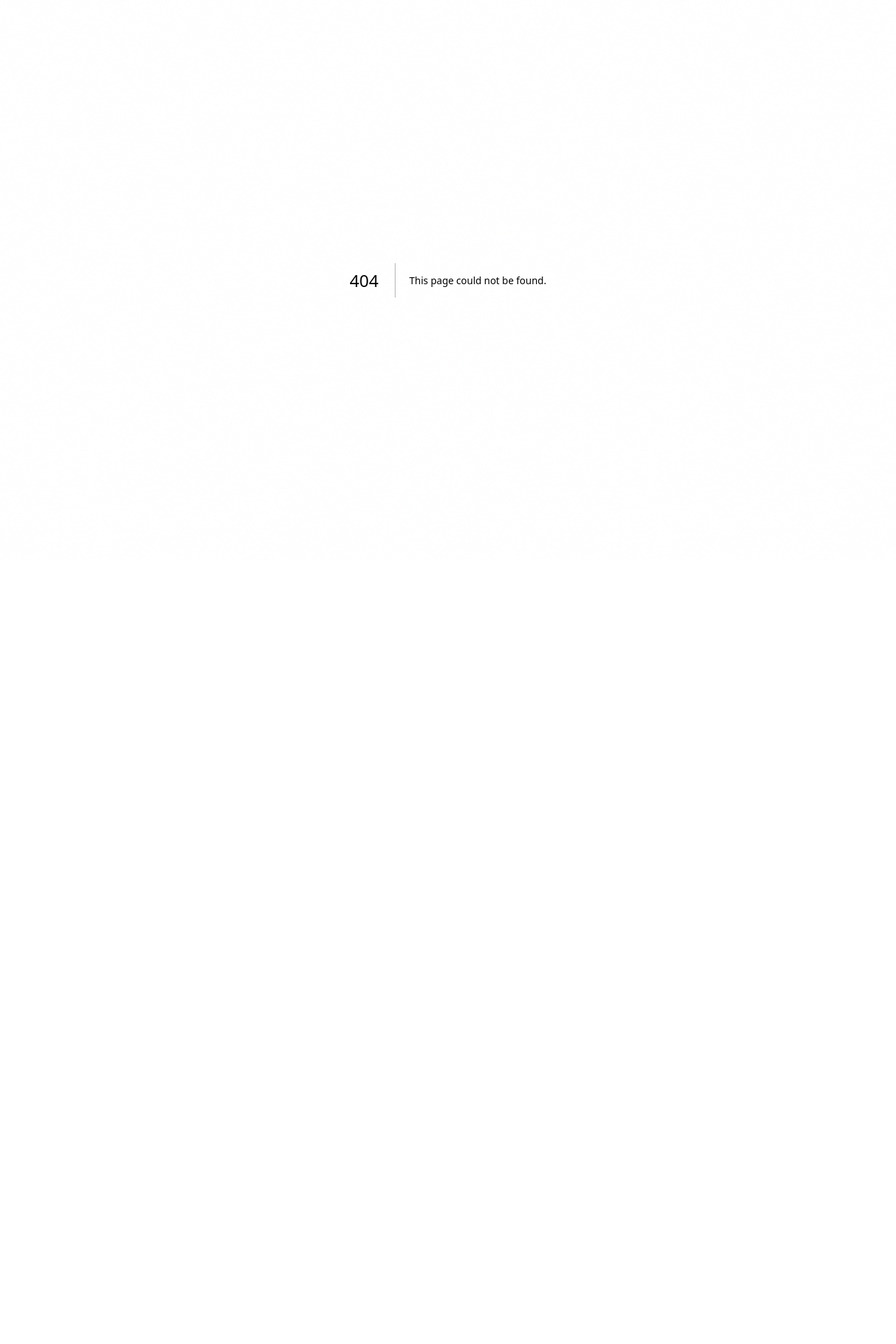
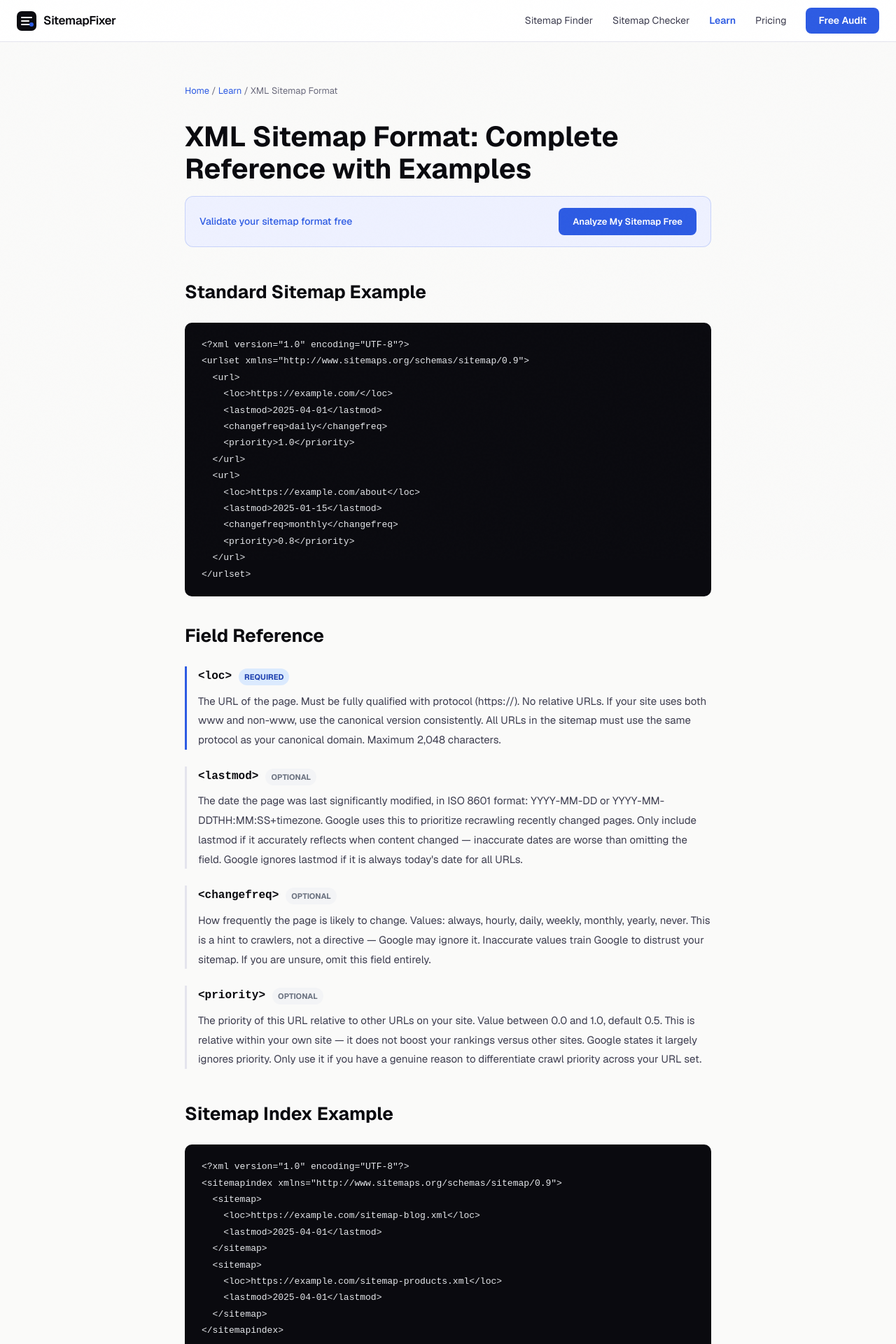
Before and after one commit to Watermelon-Coctail-Bar/sitemap-fixer, a Next.js app: page /learn/xml-sitemap-format in a window 1280 px wide. Before the commit this address had no page. Shown: the top 1920 px of the page at 70% size. Before the commit the page ends 800 px from the top, so only its background shows below. Built offline with nearby package versions, Linux system fonts and the light colour scheme.

Commit message:
Create page.tsx

```diff
--- /dev/null
+++ b/src/app/learn/xml-sitemap-format/page.tsx
@@ -0,0 +1,75 @@
+import type { Metadata } from 'next';
+export const metadata: Metadata = {
+  title: 'XML Sitemap Format: Complete Reference with Examples | SitemapFixer',
+  description: "A complete XML sitemap format reference — required elements, optional tags, attribute values, and working examples for standard sitemaps and sitemap index files.",
+  alternates: { canonical: 'https://sitemapfixer.com/learn/xml-sitemap-format' },
+};
+const fields = [
+  { tag: "loc", req: true, d: "The URL of the page. Must be fully qualified with protocol (https://). No relative URLs. If your site uses both www and non-www, use the canonical version consistently. All URLs in the sitemap must use the same protocol as your canonical domain. Maximum 2,048 characters." },
+  { tag: "lastmod", req: false, d: "The date the page was last significantly modified, in ISO 8601 format: YYYY-MM-DD or YYYY-MM-DDTHH:MM:SS+timezone. Google uses this to prioritize recrawling recently changed pages. Only include lastmod if it accurately reflects when content changed — inaccurate dates are worse than omitting the field. Google ignores lastmod if it is always today's date for all URLs." },
+  { tag: "changefreq", req: false, d: "How frequently the page is likely to change. Values: always, hourly, daily, weekly, monthly, yearly, never. This is a hint to crawlers, not a directive — Google may ignore it. Inaccurate values train Google to distrust your sitemap. If you are unsure, omit this field entirely." },
+  { tag: "priority", req: false, d: "The priority of this URL relative to other URLs on your site. Value between 0.0 and 1.0, default 0.5. This is relative within your own site — it does not boost your rankings versus other sites. Google states it largely ignores priority. Only use it if you have a genuine reason to differentiate crawl priority across your URL set." },
+];
+const example = `<?xml version="1.0" encoding="UTF-8"?>
+<urlset xmlns="http://www.sitemaps.org/schemas/sitemap/0.9">
+  <url>
+    <loc>https://example.com/</loc>
+    <lastmod>2025-04-01</lastmod>
+    <changefreq>daily</changefreq>
+    <priority>1.0</priority>
+  </url>
+  <url>
+    <loc>https://example.com/about</loc>
+    <lastmod>2025-01-15</lastmod>
+    <changefreq>monthly</changefreq>
+    <priority>0.8</priority>
+  </url>
+</urlset>`;
+const indexExample = `<?xml version="1.0" encoding="UTF-8"?>
+<sitemapindex xmlns="http://www.sitemaps.org/schemas/sitemap/0.9">
+  <sitemap>
+    <loc>https://example.com/sitemap-blog.xml</loc>
+    <lastmod>2025-04-01</lastmod>
+  </sitemap>
+  <sitemap>
+    <loc>https://example.com/sitemap-products.xml</loc>
+    <lastmod>2025-04-01</lastmod>
+  </sitemap>
+</sitemapindex>`;
+export default function Page() {
+  return (
+    <div style={{ maxWidth: 800, margin: '0 auto', padding: '60px 24px' }}>
+      <nav style={{ fontSize: 13, color: '#6b6b7d', marginBottom: 32 }}>
+        <a href="/" style={{ color: '#2d5be3', textDecoration: 'none' }}>Home</a>{' / '}
+        <a href="/learn" style={{ color: '#2d5be3', textDecoration: 'none' }}>Learn</a>{' / '}
+        <span>XML Sitemap Format</span>
+      </nav>
+      <h1 style={{ fontSize: 40, fontWeight: 700, color: '#0a0a0f', marginBottom: 16, lineHeight: 1.15 }}>XML Sitemap Format: Complete Reference with Examples</h1>
+      <div style={{ background: '#eef1ff', border: '1px solid rgba(45,91,227,0.2)', borderRadius: 12, padding: '16px 20px', marginBottom: 40, display: 'flex', alignItems: 'center', justifyContent: 'space-between', gap: 16 }}>
+        <span style={{ fontSize: 14, color: '#2d5be3', fontWeight: 500 }}>Validate your sitemap format free</span>
+        <a href="/" style={{ background: '#2d5be3', color: 'white', padding: '10px 20px', borderRadius: 8, textDecoration: 'none', fontWeight: 600, fontSize: 13 }}>Analyze My Sitemap Free</a>
+      </div>
+      <div style={{ fontSize: 16, color: '#3d3d4f', lineHeight: 1.85 }}>
+        <h2 style={{ fontSize: 26, fontWeight: 700, color: '#0a0a0f', marginBottom: 20 }}>Standard Sitemap Example</h2>
+        <div style={{ background: '#0a0a0f', borderRadius: 10, padding: '20px 24px', marginBottom: 32, fontFamily: 'monospace', fontSize: 13, color: '#e5e7eb', lineHeight: 1.8, overflowX: 'auto', whiteSpace: 'pre' }}>{example}</div>
+        <h2 style={{ fontSize: 26, fontWeight: 700, color: '#0a0a0f', marginBottom: 20 }}>Field Reference</h2>
+        {fields.map(({ tag, req, d }) => (
+          <div key={tag} style={{ marginBottom: 24, paddingLeft: 16, borderLeft: '3px solid ' + (req ? '#2d5be3' : '#e4e4ed') }}>
+            <div style={{ display: 'flex', alignItems: 'center', gap: 10, marginBottom: 6 }}>
+              <code style={{ fontFamily: 'monospace', fontWeight: 700, color: '#0a0a0f', fontSize: 16 }}>&lt;{tag}&gt;</code>
+              <span style={{ fontSize: 11, padding: '2px 8px', borderRadius: 20, fontWeight: 700, background: req ? '#dbeafe' : '#f3f4f6', color: req ? '#1e40af' : '#6b7280' }}>{req ? 'REQUIRED' : 'OPTIONAL'}</span>
+            </div>
+            <p style={{ margin: 0, fontSize: 15 }}>{d}</p>
+          </div>
+        ))}
+        <h2 style={{ fontSize: 26, fontWeight: 700, color: '#0a0a0f', marginBottom: 20, marginTop: 40 }}>Sitemap Index Example</h2>
+        <div style={{ background: '#0a0a0f', borderRadius: 10, padding: '20px 24px', fontFamily: 'monospace', fontSize: 13, color: '#e5e7eb', lineHeight: 1.8, overflowX: 'auto', whiteSpace: 'pre' }}>{indexExample}</div>
+      </div>
+      <div style={{ background: '#0a0a0f', borderRadius: 12, padding: '32px', textAlign: 'center', marginTop: 56 }}>
+        <div style={{ fontSize: 20, fontWeight: 700, color: 'white', marginBottom: 8 }}>Validate your sitemap format</div>
+        <div style={{ color: '#9999aa', marginBottom: 20, fontSize: 14 }}>Free — checks XML format, URLs, and field values</div>
+        <a href="/" style={{ background: 'white', color: '#0a0a0f', padding: '14px 28px', borderRadius: 8, textDecoration: 'none', fontWeight: 700 }}>Analyze My Sitemap Free</a>
+      </div>
+    </div>
+  );
+}
```
